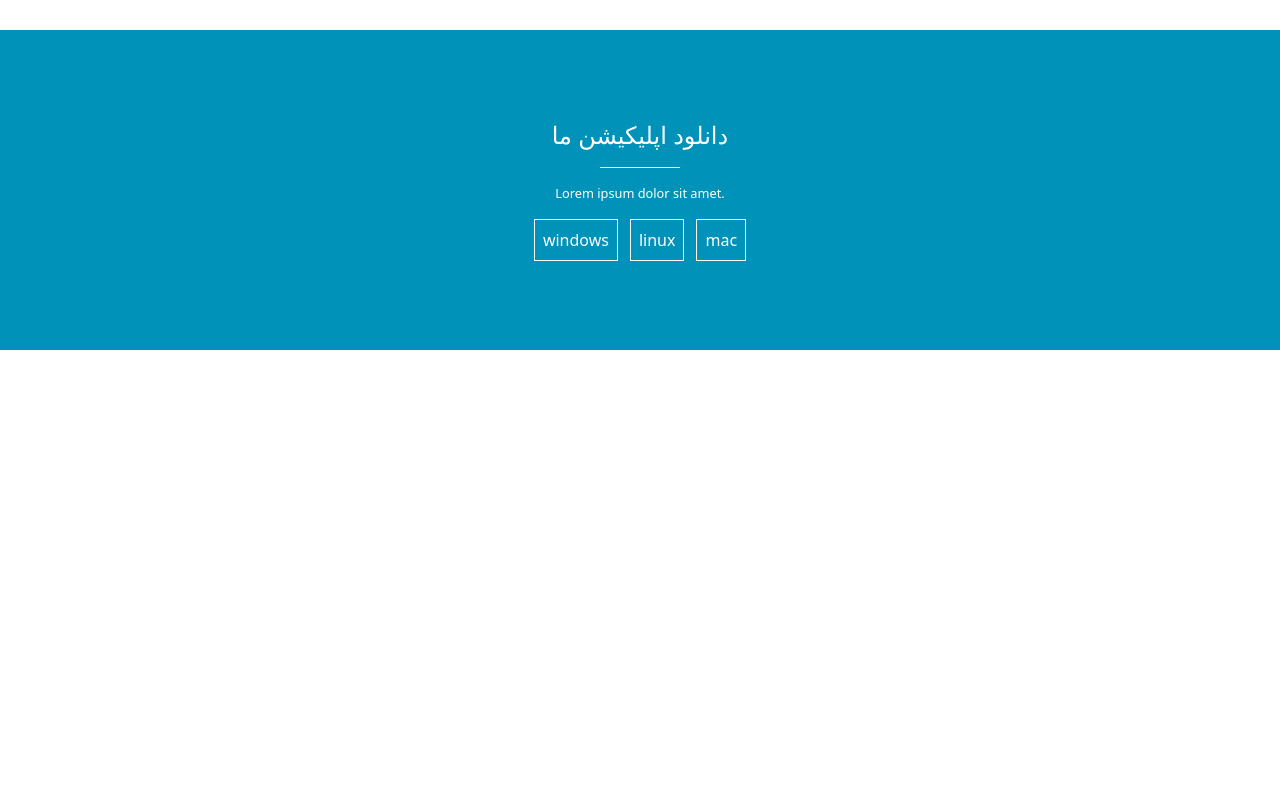
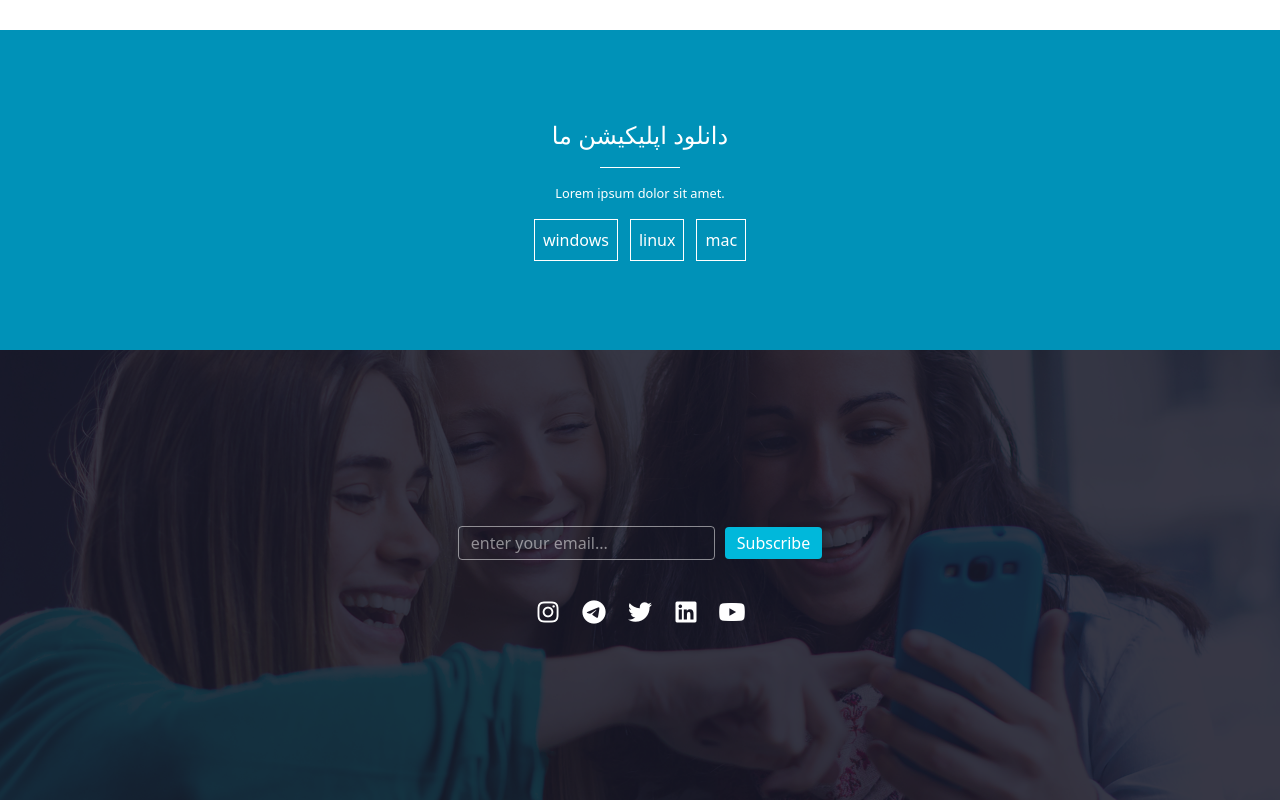
Before and after one commit to VibelessYoung/SocialX-UI, a React (Vite) app: page / in a window 1280 px wide. Shown: the part 1723-2523 px from the top of the page. Before the commit the page ends 2073 px from the top, so only its background shows below. Built offline with nearby package versions, Linux system fonts and the light colour scheme.

Commit message:
complete subscribe section and install font awesome

```diff
--- a/index.html
+++ b/index.html
@@ -1,9 +1,10 @@
-<!DOCTYPE html>
+<!doctype html>
 <html lang="en">
   <head>
     <meta charset="UTF-8" />
     <link rel="icon" type="image/svg+xml" href="/vite.svg" />
     <meta name="viewport" content="width=device-width, initial-scale=1.0" />
+    <link rel="stylesheet" href="" />
     <title>train-react</title>
   </head>
   <body>
--- a/package.json
+++ b/package.json
@@ -10,6 +10,7 @@
     "preview": "vite preview"
   },
   "dependencies": {
+    "@fortawesome/fontawesome-free": "^7.2.0",
     "@tailwindcss/vite": "^4.1.17",
     "framer-motion": "^12.23.24",
     "react": "^19.2.0",
--- a/src/components/Subscribe.jsx
+++ b/src/components/Subscribe.jsx
@@ -1,7 +1,28 @@
 import React from "react";
 
 function Subscribe() {
-  return <div></div>;
+  return (
+    <div className="flex flex-col text-center py-44 text-white bg-cover bg-fixed bg-[url('/src/assets/subscribe-bg.png')]">
+      <form
+        action=""
+        className="flex gap-2.5 justify-center items-center h-full"
+      >
+        <input
+          type="text"
+          placeholder="enter your email..."
+          className="px-3 py-1 border border-white/50 rounded-sm outline-0"
+        />
+        <button className="bg-cyan-500 px-3 py-1 rounded-sm">Subscribe</button>
+      </form>
+      <div className="flex gap-4 text-2xl text-white justify-center mt-10">
+        <i className="fab fa-instagram hover:text-pink-500 transition"></i>
+        <i className="fab fa-telegram hover:text-sky-400 transition"></i>
+        <i className="fab fa-twitter hover:text-sky-500 transition"></i>
+        <i className="fab fa-linkedin hover:text-blue-600 transition"></i>
+        <i className="fab fa-youtube hover:text-red-600 transition"></i>
+      </div>
+    </div>
+  );
 }
 
 export default Subscribe;
--- a/src/main.jsx
+++ b/src/main.jsx
@@ -2,5 +2,6 @@ import React from "react";
 import ReactDOM from "react-dom/client";
 import App from "./App";
 import "./styles/Style.css";
+import "@fortawesome/fontawesome-free/css/all.min.css";
 
 ReactDOM.createRoot(document.getElementById("root")).render(<App />);
```
Also changed, not shown: 1 other file (tests, documents, lock files or other folders).
